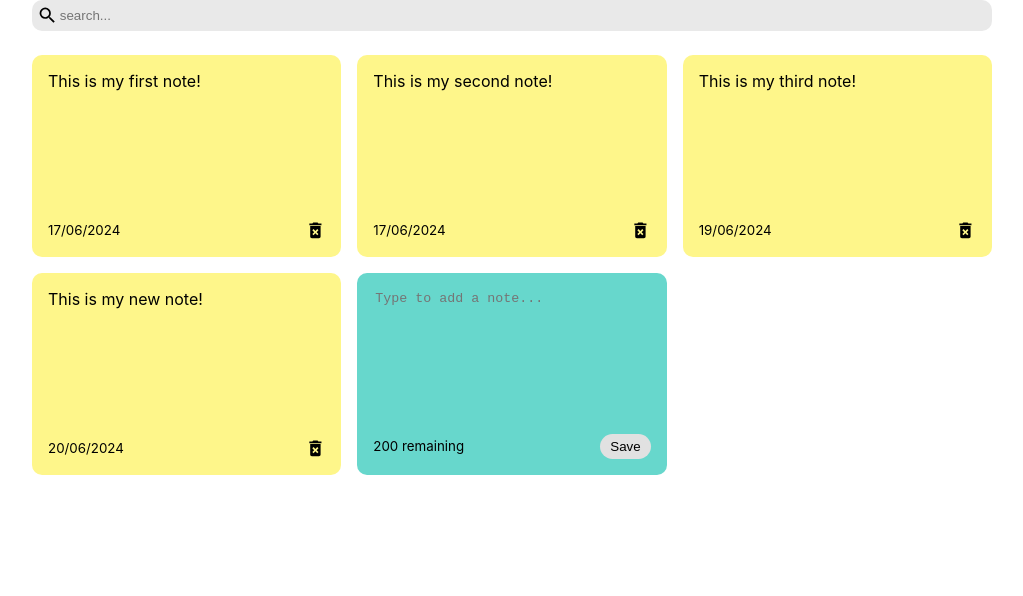
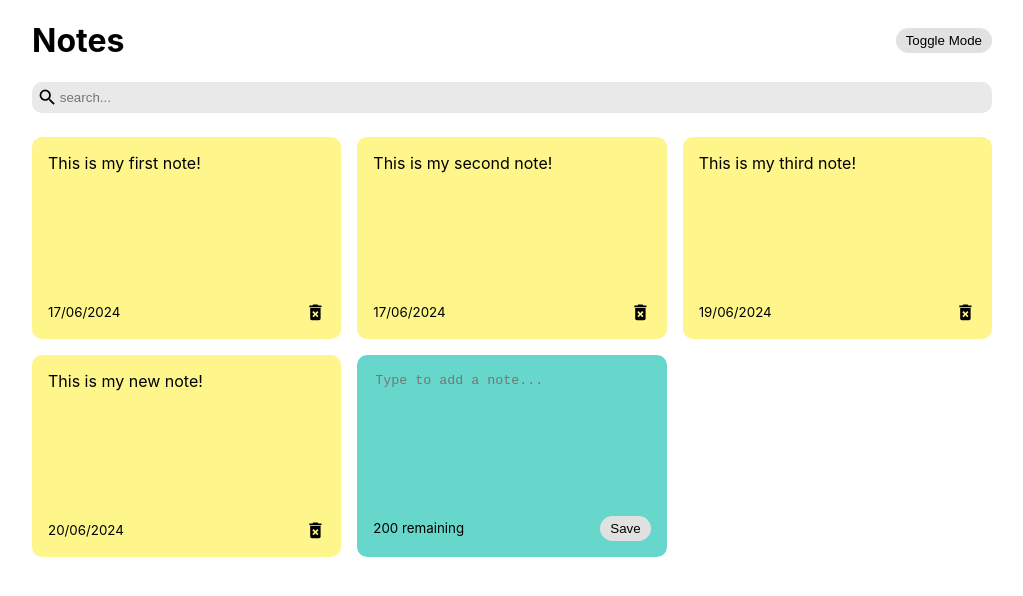
Before and after one commit to mary-gabin-mo/react-notes-app, a React (Create React App) app: page / in a window 1280 px wide. Shown: the top 596 px of the page, without its empty margins (128-1151 px from the left). Built offline with nearby package versions, Linux system fonts and the light colour scheme.

Commit message:
dark mode toggle feature added

```diff
--- a/src/App.js
+++ b/src/App.js
@@ -2,6 +2,7 @@
 import { nanoid } from "nanoid";
 import NotesList from "./components/NotesList";
 import Search from "./components/Search";
+import Header from "./components/Header";
 
 const App = () => {
   const [notes, setNotes] = useState([{
@@ -25,6 +26,8 @@
 
 const [searchText, setSearchText] = useState('');
 
+const [darkMode, setDarkMode] = useState(false);
+
 const addNote = (text) => {
   const date = new Date();
   const newNote = {
@@ -42,7 +45,10 @@
 }
 
   return (
+    <div className={`${darkMode && 'dark-mode'}`}>
+      {/* if darkMode, add 'dark-mode' to the className of this div */}
       <div className='container'>
+        <Header handleToggleDarkMode={setDarkMode}/>
         <Search handleSearchNote={setSearchText}/>
         <NotesList
           notes={notes.filter((note) =>
@@ -52,6 +58,7 @@
           handleDeleteNote={deleteNote}
         />
       </div>
+    </div>
   )
 };
 
--- /dev/null
+++ b/src/components/Header.js
@@ -0,0 +1,13 @@
+import React from "react";
+
+const Header = ({ handleToggleDarkMode }) => {
+    return (
+        <div className='header'>
+            <h1>Notes</h1>
+            <button onClick={()=> handleToggleDarkMode((previousDarkMode)=>!previousDarkMode)} className="save">Toggle Mode</button>
+            {/* using the className "save" only to use the same styling as the Save button - can be changed later */}
+        </div>
+    );
+};
+
+export default Header;
--- a/src/index.css
+++ b/src/index.css
@@ -12,12 +12,27 @@
     monospace;
 }
 
+.header {
+  display: flex;
+  align-items: center;
+  justify-content: space-between;
+}
+
+.dark-mode {
+  background-color: black;
+}
+
+.dark-mode h1 {
+  color: white;
+}
+
 .container {
   max-width: 960px;
   margin-right: auto;
   margin-left: auto;
   padding-right: 15px;
   padding-left: 15px;
+  min-height: 100vh;
 }
 
 .notes-list {
```
Also changed, not shown: 1 other file (tests, documents, lock files or other folders). Lines whose indentation alone changed are shown as unchanged.
